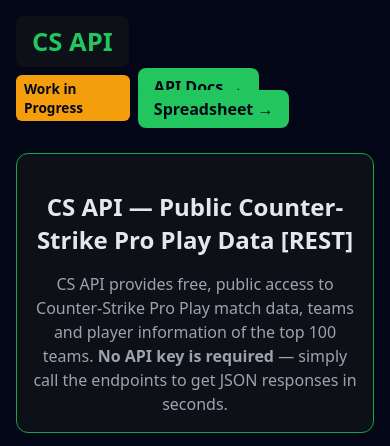
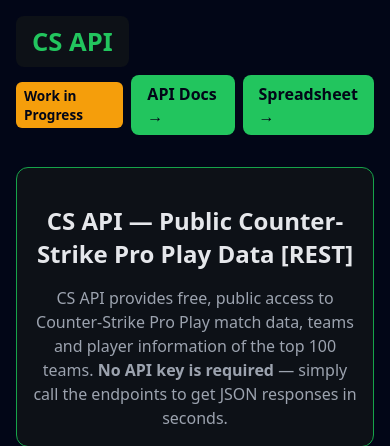
Before and after one commit to OldFella/hltv_api, a Python web app: template src/templates/index.html in a window 390 px wide. Shown: the top 446 px of the page. Run offline with Jinja, Linux system fonts and the light colour scheme; the template is opened without the code that fills it, so the values that code supplies are empty.

Commit message:
making the frontpage scalable for mobile devices

```diff
--- a/src/main.py
+++ b/src/main.py
@@ -5,7 +5,7 @@ from fastapi.requests import Request
 from core.config import settings
 from db.session import engine
 from db.base_class import Base
-from routers import sides,results, teams, matches, maps
+from routers import sides,results, teams, matches, maps, goat
 from fastapi.middleware.cors import CORSMiddleware
 
 
@@ -34,6 +34,7 @@ app.include_router(maps.router)
 app.include_router(matches.router)
 app.include_router(teams.router)
 app.include_router(results.router)
+app.include_router(goat.router)
 
 
 
--- a/src/templates/index.html
+++ b/src/templates/index.html
@@ -162,7 +162,7 @@
   }
 
   /* Mobile layout */
-  @media (max-width: 900px) {
+  @media (max-width: 600px) {
     .cards-container {
       flex-direction: column;
     }
@@ -186,9 +186,10 @@
 <div class="wrap">
 <header>
   <a href="/" class="home-logo">CS API</a>
-    <div style="display:flex; align-items:center; gap:8px;">
+
+  <div class="header-right" style="display:flex; align-items:center; gap:8px;">
     <!-- Work in Progress Badge -->
-    <span style="
+    <span class="wip-badge" style="
       background:#f59e0b;
       color:#020617;
       font-weight:600;
@@ -198,11 +199,13 @@
     ">
       Work in Progress
     </span>
-    <div>
+
+    <!-- Buttons -->
     <a class="button" href="https://api.csapi.de/docs">API Docs →</a>
     <a class="button" href="/spreadsheet/">Spreadsheet →</a>
   </div>
 </header>
+
 
     <!-- Hero / API Introduction -->
   <div class="card" style="margin-bottom:24px; border: 1px solid #16a34a; background:#0d1117;">
```
Also changed, not shown: src/routers/goat.py (added, +12 -0 lines). Lines whose indentation alone changed are shown as unchanged.
